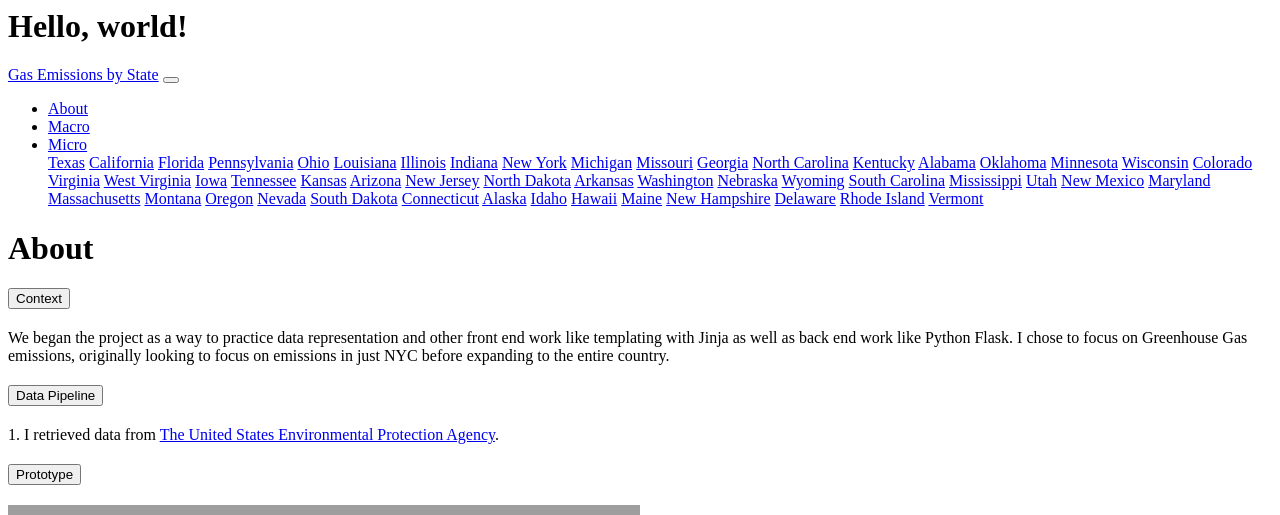
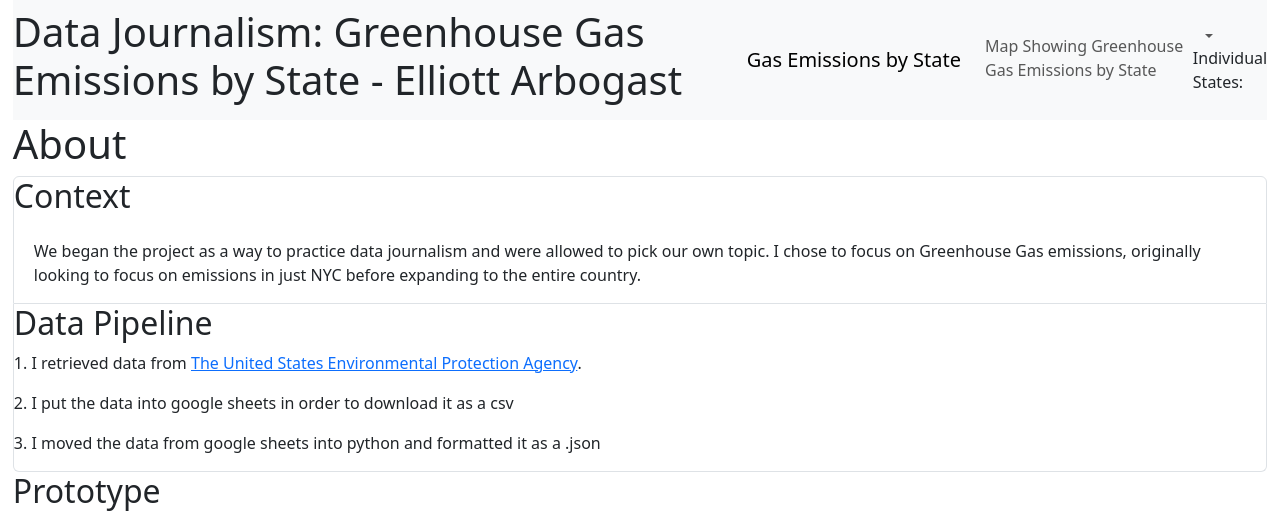
Before and after one commit to elliotta0214/City-Greens-annual-New-York-City-greenhouse-gas-emissions, a Flask app: page /about in a window 1280 px wide. Shown: the top 515 px of the page. Run offline with Flask 3, Linux system fonts and the light colour scheme; some libraries are stand-ins or nearby versions; grey boxes are pictures that could not be loaded.

Commit message:
lebronjams

```diff
--- a/data/format_data.py
+++ b/data/format_data.py
@@ -13,7 +13,7 @@ for lineIndex in range(1, len(lines)):
     if (splitLine[0] not in dictionary):
         dictionary[splitLine[0]] = {}
 
-    dictionary[splitLine[0]]["emissions"] = float(splitLine[1])
+    dictionary[splitLine[0]]["emissions"] = round(float(splitLine[1]))
 
 
 f1.close()
--- a/data/stateemissions.json
+++ b/data/stateemissions.json
@@ -1,155 +1,155 @@
 {
     "Texas": {
-        "emissions": 873.111539
+        "emissions": 873
     },
     "California": {
-        "emissions": 393.3536758
+        "emissions": 393
     },
     "Florida": {
-        "emissions": 269.9661591
+        "emissions": 270
     },
     "Pennsylvania": {
-        "emissions": 267.7251644
+        "emissions": 268
     },
     "Ohio": {
-        "emissions": 235.415359
+        "emissions": 235
     },
     "Louisiana": {
-        "emissions": 224.5537785
+        "emissions": 225
     },
     "Illinois": {
-        "emissions": 223.380661
+        "emissions": 223
     },
     "Indiana": {
-        "emissions": 193.6309165
+        "emissions": 194
     },
     "New York": {
-        "emissions": 185.7409593
+        "emissions": 186
     },
     "Michigan": {
-        "emissions": 178.954465
+        "emissions": 179
     },
     "Missouri": {
-        "emissions": 154.5095604
+        "emissions": 155
     },
     "Georgia": {
-        "emissions": 149.1583539
+        "emissions": 149
     },
     "North Carolina": {
-        "emissions": 143.9527322
+        "emissions": 144
     },
     "Kentucky": {
-        "emissions": 138.7098237
+        "emissions": 139
     },
     "Alabama": {
-        "emissions": 135.325496
+        "emissions": 135
     },
     "Oklahoma": {
-        "emissions": 133.4829924
+        "emissions": 133
     },
     "Minnesota": {
-        "emissions": 126.8509595
+        "emissions": 127
     },
     "Wisconsin": {
-        "emissions": 122.508735
+        "emissions": 123
     },
     "Colorado": {
-        "emissions": 122.4961728
+        "emissions": 122
     },
     "Virginia": {
-        "emissions": 120.126862
+        "emissions": 120
     },
     "West Virginia": {
-        "emissions": 117.6945562
+        "emissions": 118
     },
     "Iowa": {
-        "emissions": 117.4045181
+        "emissions": 117
     },
     "Tennessee": {
-        "emissions": 111.4324522
+        "emissions": 111
     },
     "Kansas": {
-        "emissions": 109.0129063
+        "emissions": 109
     },
     "Arizona": {
-        "emissions": 100.0011839
+        "emissions": 100
     },
     "New Jersey": {
-        "emissions": 95.97725049
+        "emissions": 96
     },
     "North Dakota": {
-        "emissions": 88.38897957
+        "emissions": 88
     },
     "Arkansas": {
-        "emissions": 88.01264244
+        "emissions": 88
     },
     "Washington": {
-        "emissions": 86.13396231
+        "emissions": 86
     },
     "Nebraska": {
-        "emissions": 85.39246108
+        "emissions": 85
     },
     "Wyoming": {
-        "emissions": 83.72742621
+        "emissions": 84
     },
     "South Carolina": {
-        "emissions": 82.11888875
+        "emissions": 82
     },
     "Mississippi": {
-        "emissions": 79.35952579
+        "emissions": 79
     },
     "Utah": {
-        "emissions": 76.90595458
+        "emissions": 77
     },
     "New Mexico": {
-        "emissions": 75.83893091
+        "emissions": 76
     },
     "Maryland": {
-        "emissions": 62.57982197
+        "emissions": 63
     },
     "Massachusetts": {
-        "emissions": 62.19468652
+        "emissions": 62
     },
     "Montana": {
-        "emissions": 52.25060135
+        "emissions": 52
     },
     "Oregon": {
-        "emissions": 51.42849527
+        "emissions": 51
     },
     "Nevada": {
-        "emissions": 45.06104554
+        "emissions": 45
     },
     "South Dakota": {
-        "emissions": 42.21583064
+        "emissions": 42
     },
     "Connecticut": {
-        "emissions": 39.85992689
+        "emissions": 40
     },
     "Alaska": {
-        "emissions": 37.91546579
+        "emissions": 38
     },
     "Idaho": {
-        "emissions": 37.83128823
+        "emissions": 38
     },
     "Hawaii": {
-        "emissions": 17.14871378
+        "emissions": 17
     },
     "Maine": {
-        "emissions": 16.11855223
+        "emissions": 16
     },
     "New Hampshire": {
-        "emissions": 14.95375016
+        "emissions": 15
     },
     "Delaware": {
-        "emissions": 14.70525456
+        "emissions": 15
     },
     "Rhode Island": {
-        "emissions": 11.36979689
+        "emissions": 11
     },
     "Vermont": {
-        "emissions": 8.125117015
+        "emissions": 8
     },
     "Total": {
-        "emissions": 6304.114351
+        "emissions": 6304
     }
 }
--- a/server.py
+++ b/server.py
@@ -43,8 +43,7 @@ def macro():
     for st in data.keys():
         if st != "Total":
             states.append(st)
-
-    return render_template("macro.html", states=states, dict=dict)
+    return render_template("macro.html", states=states, dict = dict)
 
 @app.route("/micro")
 def micro():
@@ -74,9 +73,9 @@ def micro():
     usTotal = data["Total"]["emissions"] / 50
     comp = ""
     if emissions < usTotal:
-        comp = "less"
+        comp = f"{usTotal - emissions} fewer MMTs of"
     else:
-        comp = "more"
+        comp = f"{emissions - usTotal} more MMTs of"
     return render_template("micro.html", sources=sources, vals=vals, state=state, emissions=emissions, usTypes=usTypes, usSources = usSources, usVals=usVals, usTotal=usTotal, states=states, comp=comp)
 
 app.run(debug=True)
--- a/static/styles.css
+++ b/static/styles.css
@@ -52,7 +52,7 @@ body {
   }
 
   .sm_state:hover {
-    fill: orange;
+    fill: black;
   }
 
   nav {
--- a/templates/about.html
+++ b/templates/about.html
@@ -1,20 +1,23 @@
 <html>
-<head>
-    <!doctype html>
-<html lang="en">
+
   <head>
     <meta charset="utf-8">
     <meta name="viewport" content="width=device-width, initial-scale=1">
-    <title>Gas Emissions by State in Amerca (2021)</title>
+    <title>Gas Emissions by State in America (2021)</title>
+    <link
+      href="https://cdn.jsdelivr.net/npm/bootstrap@5.3.0-alpha3/dist/css/bootstrap.min.css"
+      rel="stylesheet"
+      integrity="sha384-KK94CHFLLe+nY2dmCWGMq91rCGa5gtU4mk92HdvYe+M/SXH301p5ILy+dN9+nJOZ"
+      crossorigin="anonymous"
+    />
+    <link rel="stylesheet" href="styles.css" />
   </head>
-  <body>
-    <h1>Hello, world!</h1>
-  </body>
-</html>
-</head>
+
 
 <body>
   <nav class="navbar navbar-expand-lg navbar-light bg-light">
+    <h1>Data Journalism: Greenhouse Gas Emissions by State - Elliott Arbogast</h1>
+
     <a class="navbar-brand" href="about">Gas Emissions by State</a>
     <button
       class="navbar-toggler"
@@ -30,10 +33,7 @@
     <div class="collapse navbar-collapse" id="navbarNavDropdown">
       <ul class="navbar-nav">
         <li class="nav-item">
-          <a class="nav-link" href="about">About</a>
-        </li>
-        <li class="nav-item">
-          <a class="nav-link" href="macro">Macro</a>
+          <a class="nav-link" href="macro">Map Showing Greenhouse Gas Emissions by State</a>
         </li>
         <li class="nav-item dropdown">
           <a
@@ -44,8 +44,8 @@
             aria-haspopup="true"
             aria-expanded="false"
           >
-            Micro
           </a>
+          Individual States:
           <div class="dropdown-menu" aria-labelledby="navbarDropdownMenuLink">
             {% for state in states %}
             <a class="dropdown-item" href="micro?state={{state}}"
@@ -60,89 +60,62 @@
   <h1>About</h1>
   <div class="accordion" id="accordionPanelsStayOpenExample">
     <div class="accordion-item">
-      <h2 class="accordion-header">
-        <button
-          class="accordion-button"
-          type="button"
-          data-bs-toggle="collapse"
-          data-bs-target="#panelsStayOpen-collapseOne"
-          aria-expanded="true"
-          aria-controls="panelsStayOpen-collapseOne"
-        >
+      <h2>
           Context
-        </button>
       </h2>
       <div
         id="panelsStayOpen-collapseOne"
         class="accordion-collapse collapse show"
       >
         <div class="accordion-body">
-          We began the project as a way to practice data representation and
-          other front end work like templating with Jinja as well as back end
-          work like Python Flask. I chose to focus on Greenhouse Gas emissions,
+          We began the project as a way to practice data journalism and were allowed to pick our own topic. I chose to focus on Greenhouse Gas emissions,
           originally looking to focus on emissions in just NYC before expanding
           to the entire country.
         </div>
       </div>
     </div>
     <div class="accordion-item">
-      <h2 class="accordion-header">
-        <button
-          class="accordion-button collapsed"
-          type="button"
-          data-bs-toggle="collapse"
-          data-bs-target="#panelsStayOpen-collapseTwo"
-          aria-expanded="false"
-          aria-controls="panelsStayOpen-collapseTwo"
-        >
-          Data Pipeline
-        </button>
+      <h2>
+      Data Pipeline
       </h2>
-      <div
-        id="panelsStayOpen-collapseTwo"
-        class="accordion-collapse collapse"
-      >
-        <div class="accordion-body">
           <p>
             1. I retrieved data from
             <a href="https://cfpub.epa.gov/ghgdata/inventoryexplorer/"
               >The United States Environmental Protection Agency</a
             >.
           </p>
+          <p>
+            2. I put the data into google sheets in order to download it as a csv
+          </p>
+          <p>
+            3. I moved the data from google sheets into python and formatted it as a .json
+          </p>
         </div>
       </div>
     </div>
     <div class="accordion-item">
-      <h2 class="accordion-header">
-        <button
-          class="accordion-button collapsed"
-          type="button"
-          data-bs-toggle="collapse"
-          data-bs-target="#panelsStayOpen-collapseThree"
-          aria-expanded="false"
-          aria-controls="panelsStayOpen-collapseThree"
-        >
+      <h2>
           Prototype
-        </button>
       </h2>
-      <div
-        id="panelsStayOpen-collapseThree"
-        class="accordion-collapse collapse"
-      >
-        <div class="accordion-body">
+      <p>my originial prototype had me coloring in the states with greater greenhouse gas emissions using darker shades of blue </p>
+
+
           <img
-            src="./prototype.jpg"
+            src="protoype.jpg"
             alt="prototype"
             width="50%"
             height="50%"
           />
           <h3>Feedback</h3>
           <p>
-            Will include feedback later
+            my classmates reccomended that I add a highlight aspect to my graph to show the color and amount of greenhouse gas emissions
           </p>
           <h3>Takeaways</h3>
           <p>
-            Same as feedback
+            1. there is a wide range of greenhouse gas emissions per state
+          </p>
+          <p>
+            2. Mostly, industrialized states (Texas, California, etc.) produced a much higher amount of greenhouse gasses than rural states
           </p>
         </div>
       </div>
--- /dev/null
+++ b/templates/jsonparse.py
@@ -0,0 +1,3 @@
+import math
+print(105 - math.log(800 / 1000000) * 15.8707)
+print(math.log({{dict | tojson }}[abbr] / 8) * 0.8707)
--- a/templates/micro.html
+++ b/templates/micro.html
@@ -40,7 +40,7 @@
               aria-haspopup="true"
               aria-expanded="false"
             >
-              Micro
+              Individual States
             </a>
             <div class="dropdown-menu" aria-labelledby="navbarDropdownMenuLink">
               {% for state in states %}
```
Also changed, not shown: templates/macro.html (+8 -15 lines), static/protoype.jpg (added), templates/USA.svg, 1 other file.
